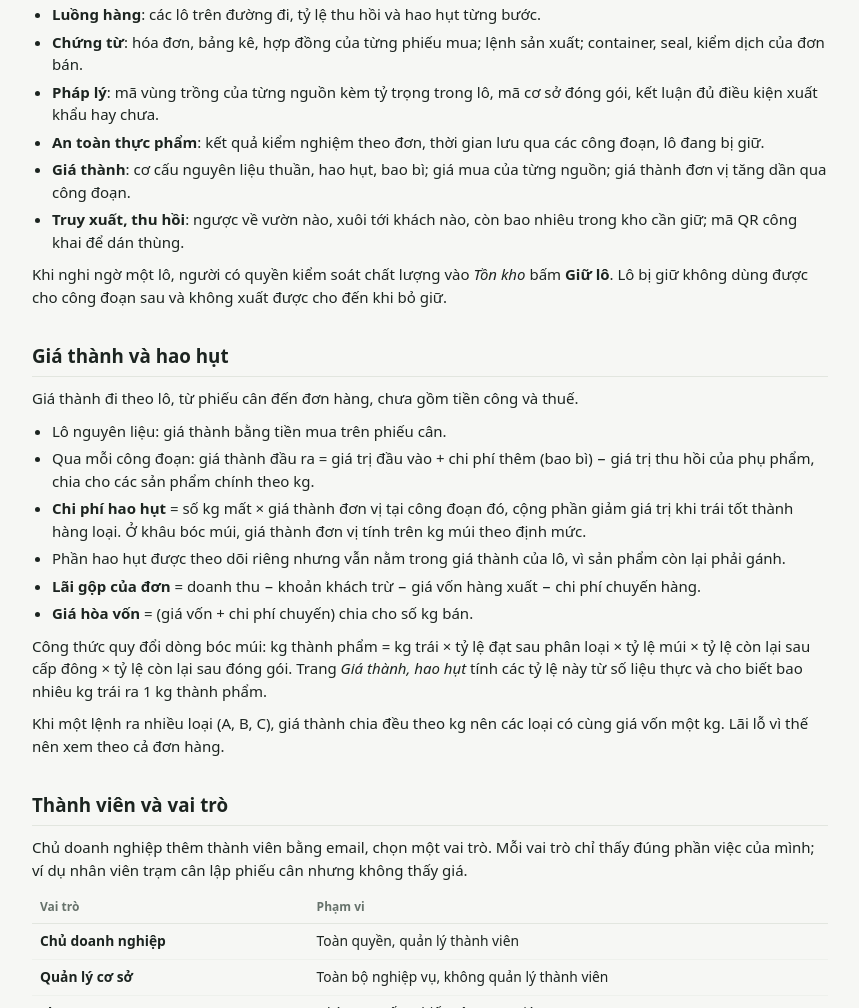
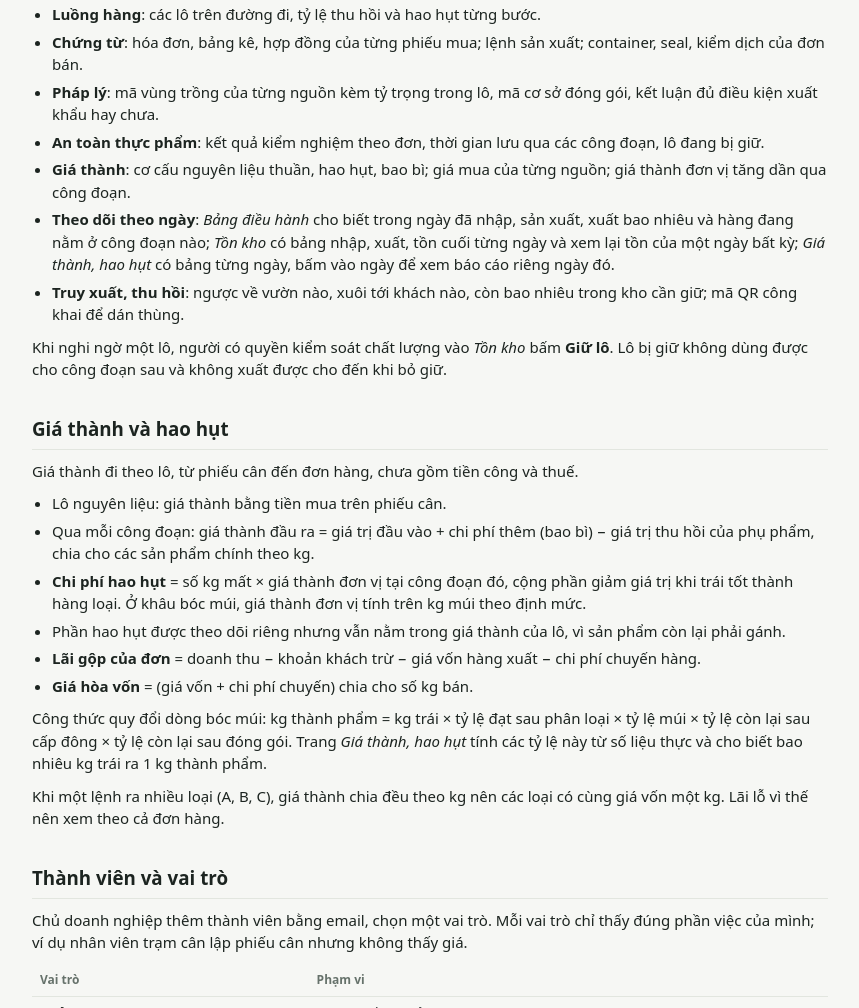
Before and after one commit to sfportal/quan-ly-csdg, an Astro site: page /huong-dan in a window 1280 px wide. Shown: the part 3105-4113 px from the top of the page, without its empty margins (334-1193 px from the left). Built offline with nearby package versions, Linux system fonts and the light colour scheme; Astro itself is replaced by a stand-in of ours; no server answers.

Commit message:
Hướng dẫn: thêm mục theo dõi vận hành theo ngày
Co-Authored-By: Claude Fable 5.2 <noreply@anthropic.com>
Claude-Session: https://claude.ai/code/session_01ReW78rzxjzXSxvRxJkjopX

```diff
--- a/src/pages/huong-dan.astro
+++ b/src/pages/huong-dan.astro
@@ -115,6 +115,7 @@ const S = [
         <li><b>Pháp lý</b>: mã vùng trồng của từng nguồn kèm tỷ trọng trong lô, mã cơ sở đóng gói, kết luận đủ điều kiện xuất khẩu hay chưa.</li>
         <li><b>An toàn thực phẩm</b>: kết quả kiểm nghiệm theo đơn, thời gian lưu qua các công đoạn, lô đang bị giữ.</li>
         <li><b>Giá thành</b>: cơ cấu nguyên liệu thuần, hao hụt, bao bì; giá mua của từng nguồn; giá thành đơn vị tăng dần qua công đoạn.</li>
+        <li><b>Theo dõi theo ngày</b>: <i>Bảng điều hành</i> cho biết trong ngày đã nhập, sản xuất, xuất bao nhiêu và hàng đang nằm ở công đoạn nào; <i>Tồn kho</i> có bảng nhập, xuất, tồn cuối từng ngày và xem lại tồn của một ngày bất kỳ; <i>Giá thành, hao hụt</i> có bảng từng ngày, bấm vào ngày để xem báo cáo riêng ngày đó.</li>
         <li><b>Truy xuất, thu hồi</b>: ngược về vườn nào, xuôi tới khách nào, còn bao nhiêu trong kho cần giữ; mã QR công khai để dán thùng.</li>
       </ul>
       <p>Khi nghi ngờ một lô, người có quyền kiểm soát chất lượng vào <i>Tồn kho</i> bấm <b>Giữ lô</b>. Lô bị giữ không dùng được cho công đoạn sau và không xuất được cho đến khi bỏ giữ.</p>
```
